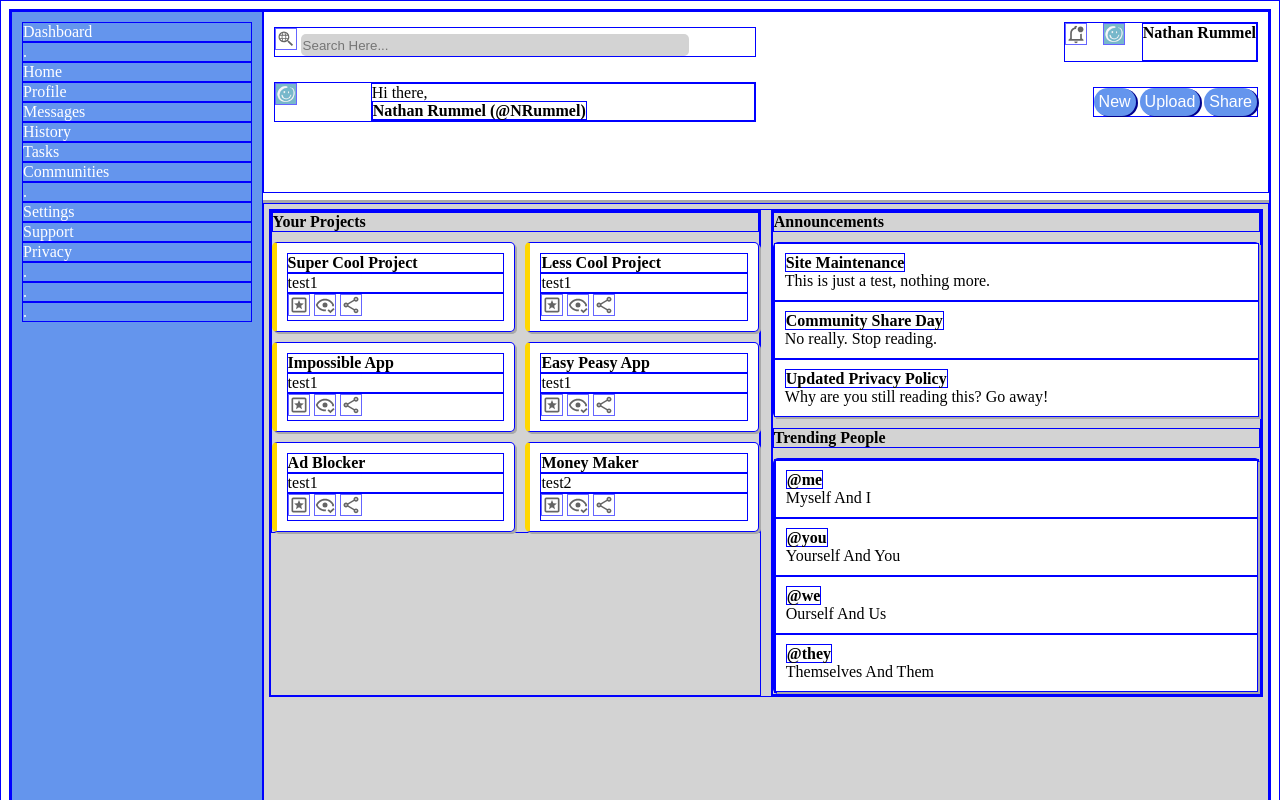
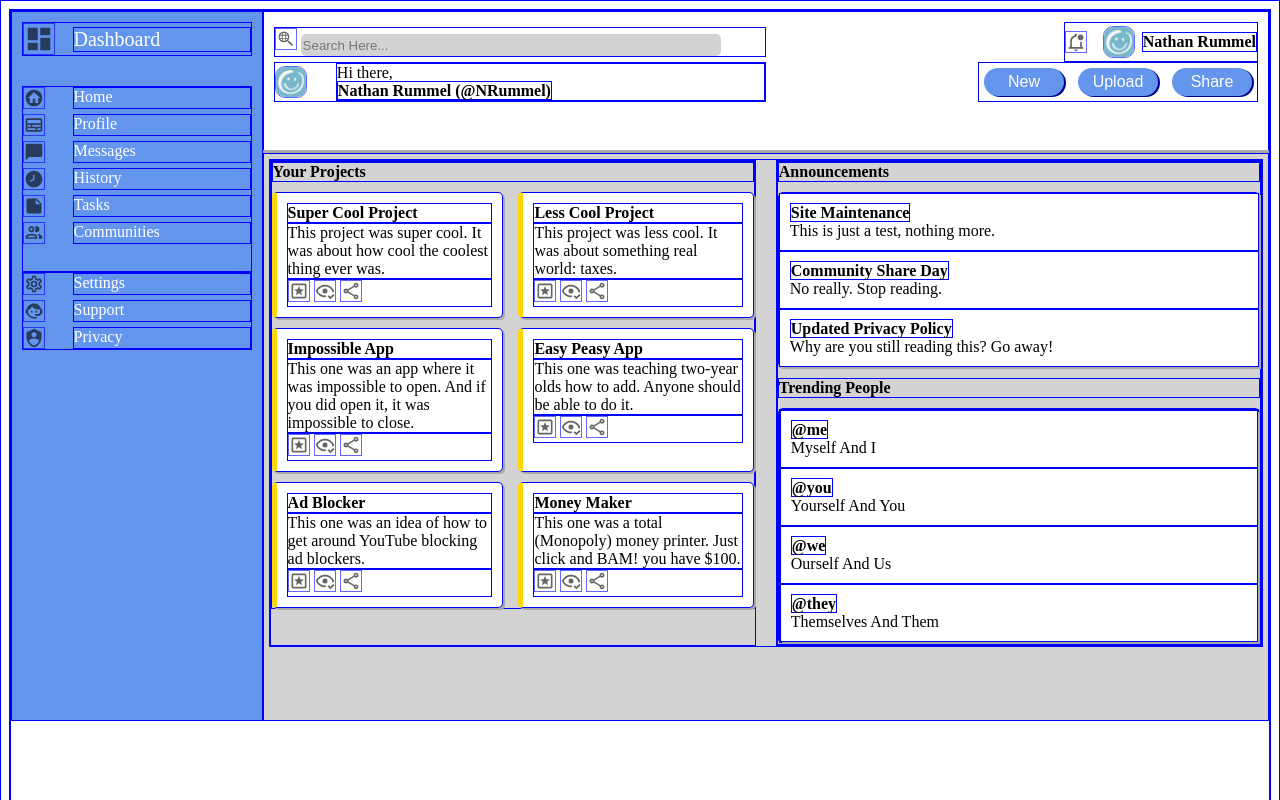
Before and after one commit to Infinitea-3/admin-dashboard, a plain HTML site: page index.html in a window 1280 px wide. Shown: the top 800 px of the page. Drawn offline with Linux system fonts and the light colour scheme.

Commit message:
Edited Sidebar (added images and cleaned up the grid). Made adjustments to spacing.

```diff
--- a/index.html
+++ b/index.html
@@ -16,11 +16,11 @@
             </div>
             <div class="upper-header-right">
                 <img src="../admin-dashboard/images/bell-badge-outline.svg" alt="Bell For Alerts">
-                <img src="../admin-dashboard/images/smiley-face.jpeg" alt="Smiley Face">
-                <div class="content-title">Nathan Rummel</div>
+                <img class = "profile-picture" src="../admin-dashboard/images/smiley-face.jpeg" alt="Smiley Face">
+                <div class = "content-title">Nathan Rummel</div>
             </div>
             <div class="lower-header-left">
-                <img src="../admin-dashboard/images/smiley-face.jpeg" alt="Smiley Face">
+                <img class = "profile-picture" src="../admin-dashboard/images/smiley-face.jpeg" alt="Smiley Face">
                 <div>Hi there,<br><span class="content-title">Nathan Rummel (@NRummel)</span></div>
             </div>
             <div class="lower-header-right">
@@ -36,7 +36,7 @@
                         <div class="title" id="left-body-title">Your Projects</div>
                         <div class="content-area">
                             <div class="content-title">Super Cool Project</div>
-                            <div>test1</div>
+                            <div>This project was super cool. It was about how cool the coolest thing ever was.</div>
                             <div class="images">
                                 <img src="../admin-dashboard/images/star-w-outline.svg" alt="Star With Box Around It">
                                 <img src="../admin-dashboard/images/eye-check-outline.svg" alt="Eye With Check">
@@ -45,7 +45,7 @@
                         </div>
                         <div class="content-area">
                             <div class="content-title">Less Cool Project</div>
-                            <div>test1</div>
+                            <div>This project was less cool. It was about something real world: taxes.</div>
                             <div class="images">
                                 <img src="../admin-dashboard/images/star-w-outline.svg" alt="Star With Box Around It">
                                 <img src="../admin-dashboard/images/eye-check-outline.svg" alt="Eye With Check">
@@ -54,7 +54,7 @@
                         </div>
                         <div class="content-area">
                             <div class="content-title">Impossible App</div>
-                            <div>test1</div>
+                            <div>This one was an app where it was impossible to open. And if you did open it, it was impossible to close.</div>
                             <div class="images">
                                 <img src="../admin-dashboard/images/star-w-outline.svg" alt="Star With Box Around It">
                                 <img src="../admin-dashboard/images/eye-check-outline.svg" alt="Eye With Check">
@@ -63,7 +63,7 @@
                         </div>
                         <div class="content-area">
                             <div class="content-title">Easy Peasy App</div>
-                            <div>test1</div>
+                            <div>This one was teaching two-year olds how to add. Anyone should be able to do it.</div>
                             <div class="images">
                                 <img src="../admin-dashboard/images/star-w-outline.svg" alt="Star With Box Around It">
                                 <img src="../admin-dashboard/images/eye-check-outline.svg" alt="Eye With Check">
@@ -72,7 +72,7 @@
                         </div>
                         <div class="content-area">
                             <div class="content-title">Ad Blocker</div>
-                            <div>test1</div>
+                            <div>This one was an idea of how to get around YouTube blocking ad blockers.</div>
                             <div class="images">
                                 <img src="../admin-dashboard/images/star-w-outline.svg" alt="Star With Box Around It">
                                 <img src="../admin-dashboard/images/eye-check-outline.svg" alt="Eye With Check">
@@ -81,7 +81,7 @@
                         </div>
                         <div class="content-area">
                             <div class="content-title">Money Maker</div>
-                            <div>test2</div>
+                            <div>This one was a total (Monopoly) money printer. Just click and BAM! you have $100.</div>
                             <div class="images">
                                 <img src="../admin-dashboard/images/star-w-outline.svg" alt="Star With Box Around It">
                                 <img src="../admin-dashboard/images/eye-check-outline.svg" alt="Eye With Check">
@@ -112,21 +112,32 @@
                 </div>
             </div>
         <div class="sidebar">
+            <div class="sidebar-header">
+                <img src="../admin-dashboard/images/view-dashboard.svg" alt="Dashboard Logo">
                 <div>Dashboard</div>
-            <div>.</div>
+            </div>
+            <div class="sidebar-upper">
+                <img src="../admin-dashboard/images/home-circle.svg" alt="Home With Circle Around It">
                 <div>Home</div>
+                <img src="../admin-dashboard/images/id-card.svg" alt="ID Card">
                 <div>Profile</div>
+                <img src="../admin-dashboard/images/message.svg" alt="Text Message Box">
                 <div>Messages</div>
+                <img src="../admin-dashboard/images/clock-time-eight.svg" alt="Clock Face Showing 8PM">
                 <div>History</div>
+                <img src="../admin-dashboard/images/note.svg" alt="">
                 <div>Tasks</div>
+                <img src="../admin-dashboard/images/account-multiple-outline.svg" alt="">
                 <div>Communities</div>
-            <div>.</div>
+            </div>
+            <div class="sidebar-lower">
+                <img src="../admin-dashboard/images/cog-outline.svg" alt="Gear Symbol">
                 <div>Settings</div>
+                <img src="../admin-dashboard/images/face-agent.svg" alt="Chat Agent With Headset">
                 <div>Support</div>
+                <img src="../admin-dashboard/images/shield-account.svg" alt="Privacy Shield">
                 <div>Privacy</div>
-            <div>.</div>
-            <div>.</div>
-            <div>.</div>
+            </div>
         </div>
     </div>
 </body>
--- a/styles.css
+++ b/styles.css
@@ -7,7 +7,6 @@
 .main{
     display: grid;
     grid-template: repeat(6, 1fr)/repeat(5, 1fr);
-    row-gap: 10px;
 }
 
 .header{
@@ -15,7 +14,7 @@
     display:grid;
     grid-template:repeat(3, 1fr)/repeat(2, 1fr);
     padding: 10px;
-    gap: 20px;
+    justify-self:stretch;
 }
 
 .upper-header-left{
@@ -28,7 +27,7 @@ input{
     border:none;
     background-color: lightgray;
     border-radius: 5px;
-    width: max(100px,80%);
+    width: max(100px,85%);
     height: 20px;
 }
 
@@ -37,12 +36,14 @@ input{
     display: grid;
     grid-template-columns: 1fr 1fr 3fr;
     justify-self: end;
+    align-items: center;
 }
 
 .lower-header-left{
     grid-area:2,1,2,2;
     display: grid;
-    grid-template-columns: 1fr 4fr;
+    grid-template-columns: 1fr 7fr;
+    align-items: center;
 }
 
 .lower-header-right{
@@ -55,11 +56,12 @@ button{
     background-color:cornflowerblue;
     color:white;
     border-radius: 15px;
-    justify-content: space-between;
     font-size: 16px;
+    width: 80px;
     border:none;
     filter:drop-shadow(2px 1px darkblue);
     padding: 5px;
+    margin: 5px;
 }
 
 .sidebar{
@@ -78,7 +80,7 @@ button{
 .sub-body{
     display: grid;
     grid-template: repeat(4, 1fr)/repeat(4,1fr);
-    column-gap: 10px;
+    column-gap: 20px;
     margin: 5px;
 }
 
@@ -88,7 +90,7 @@ button{
 
 .left-body-content{
     display: grid;
-    gap: 10px 10px;
+    gap: 10px 15px;
 }
 
 #left-body-title{
@@ -139,3 +141,41 @@ img{
     height: 20px;
     opacity: 60%;
 }
+
+.sidebar>img{
+    fill: white;
+}
+
+.profile-picture{
+    border-radius: 10px;
+    height: 30px;
+    width: 30px;
+}
+
+.sidebar-header{
+    font-size: 20px;
+    font-style: bolder;
+    display:grid;
+    grid-template-columns: 1fr 4fr;
+    height:fit-content;
+    gap: 5px;
+    margin-bottom: 30px;
+    align-items: center;
+}
+
+.sidebar-header>img{
+    height:30px;
+    width: 30px;
+}
+
+.sidebar-upper{
+    display: grid;
+    grid-template:repeat(7, 1fr)/1fr 4fr;
+    gap: 5px;
+}
+
+.sidebar-lower{
+    display: grid;
+    grid-template:repeat(3, 1fr)/1fr 4fr;
+    gap: 5px;
+}
```
Also changed, not shown: images/account-multiple-outline.svg (added), images/clock-time-eight.svg (added), images/cog-outline.svg (added), images/face-agent.svg (added), images/home-circle.svg (added), images/id-card.svg (added), images/message.svg (added), images/note.svg (added), images/shield-account.svg (added), images/view-dashboard.svg (added). Lines whose indentation alone changed are shown as unchanged.
